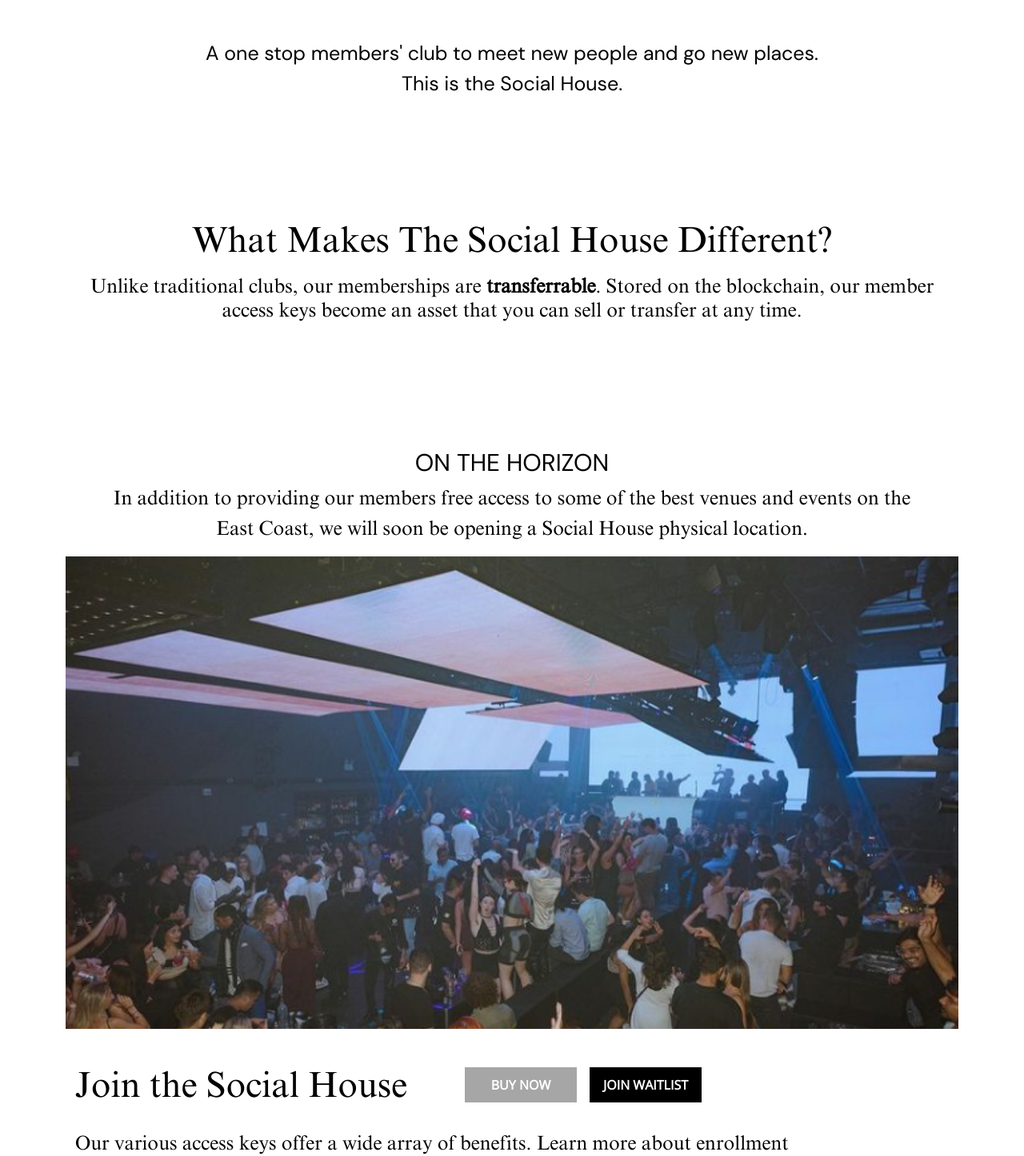
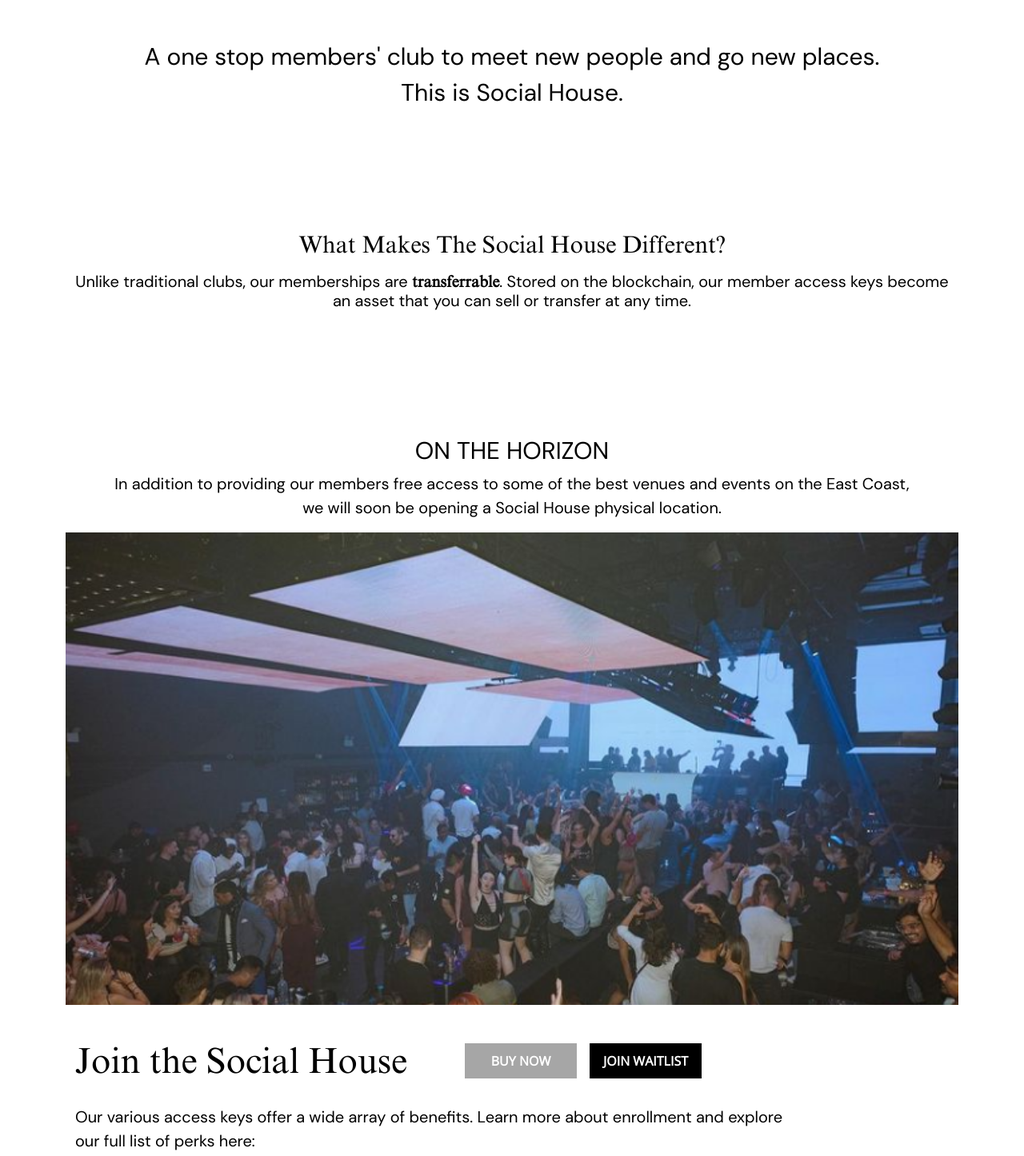
Before and after one commit to green9016/social-housev2, a React (Create React App) app: page /#/ in a window 1280 px wide. Shown: the part 707-2153 px from the top of the page at 80% size. Built offline with nearby package versions, Linux system fonts and the light colour scheme.

Commit message:
Fix font size of homepage

```diff
--- a/src/views/Home/index.tsx
+++ b/src/views/Home/index.tsx
@@ -32,18 +32,18 @@ const Home: FC<IJoinNow>= ({setOpenModal}) => {
             </div>
 
             <div className={'row home-description'}>
-                <p className={'m-auto text-center font-dm font-25px'}>A one stop members' club to meet new people and go new places.</p>
-                <p className={'m-auto text-center font-dm font-25px'}>This is the Social House.</p>
+                <p className={'m-auto text-center font-dm font-30px'}>A one stop members' club to meet new people and go new places. </p>
+                <p className={'m-auto text-center font-dm font-30px'}>This is Social House. </p>
             </div>
 
             <div className={'row'}>
-                <h1 className={'m-auto text-center font-45px'}>What Makes The Social House Different?</h1>
-                <h4 className={'text-center font-25px m-t-10'}>Unlike traditional clubs, our memberships are <span className='font-bold'>transferrable</span>. Stored on the blockchain, our member access keys become an asset that you can sell or transfer at any time.</h4>
+                <h1 className={'m-auto text-center font-30px'}>What Makes The Social House Different?</h1>
+                <h4 className={'text-center font-dm font-20px m-t-10'}>Unlike traditional clubs, our memberships are <span className='font-bold'>transferrable</span>. Stored on the blockchain, our member access keys become an asset that you can sell or transfer at any time.</h4>
             </div>
 
             <div className={'horizon-part'}>
                 <h2 className='text-center font-dm font-30px'>ON THE HORIZON</h2>
-                <p className='text-center font-25px px-5'>In addition to providing our members free access to some of the best venues and events on the East Coast, we will soon be opening a Social House physical location. </p>
+                <p className='text-center font-dm font-20px px-5'>In addition to providing our members free access to some of the best venues and events on the East Coast, we will soon be opening a Social House physical location. </p>
                 <div className={'row'}>
                     <img className={'w-100'} alt="horz" src={HorizonImg}></img>
                 </div>
@@ -59,7 +59,7 @@ const Home: FC<IJoinNow>= ({setOpenModal}) => {
                 </div>
                 <div className={'row mx-0 mt-3'}>
                     <div className={'col-md-10 col-12'}>
-                        <p className='font-25px'>Our various access keys offer a wide array of benefits. Learn more about enrollment and explore our full list of perks here:</p>
+                        <p className='font-dm font-20px'>Our various access keys offer a wide array of benefits. Learn more about enrollment and explore our full list of perks here:</p>
                     </div>
                 </div>
                 <div className={'row mx-0 mt-3'}>
```
